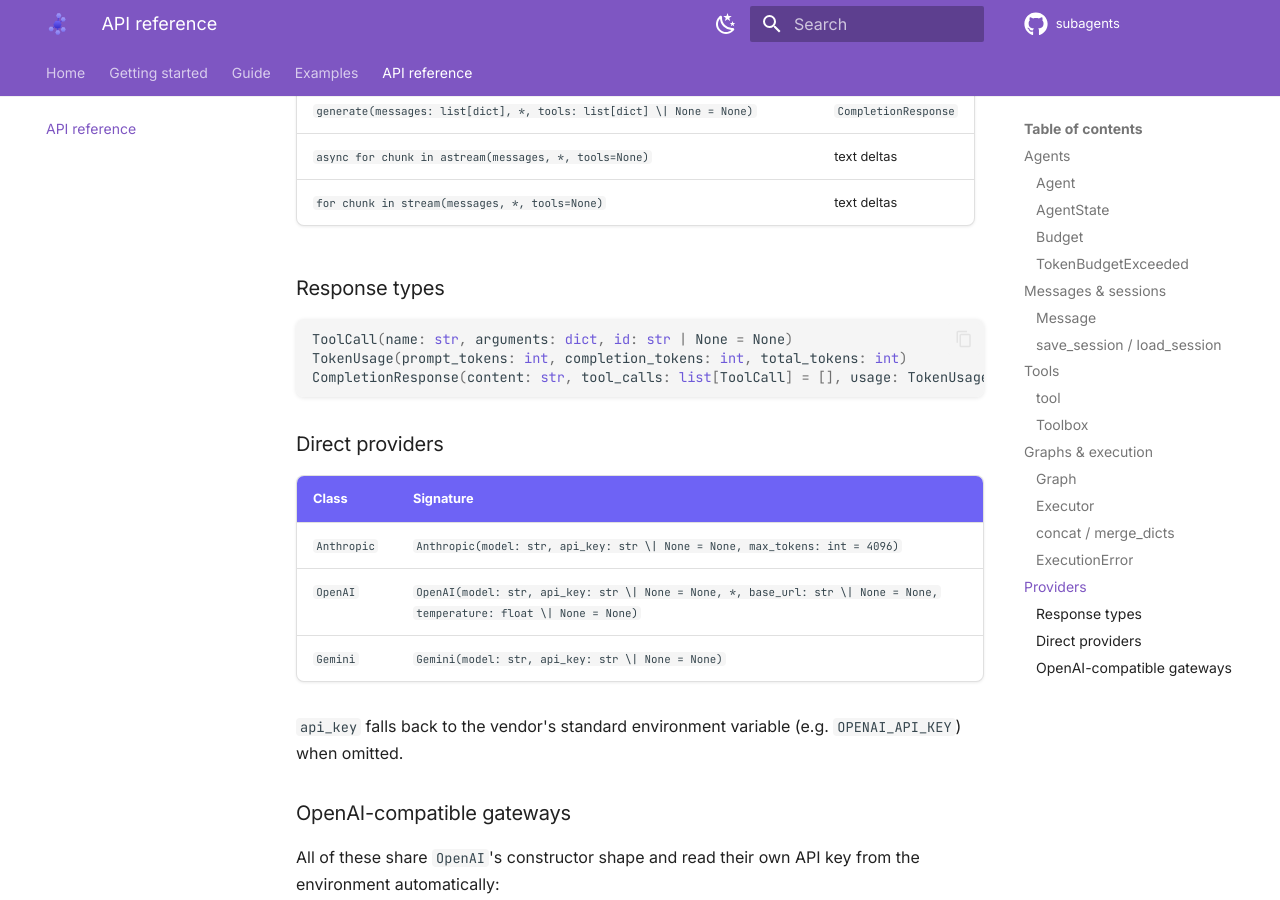
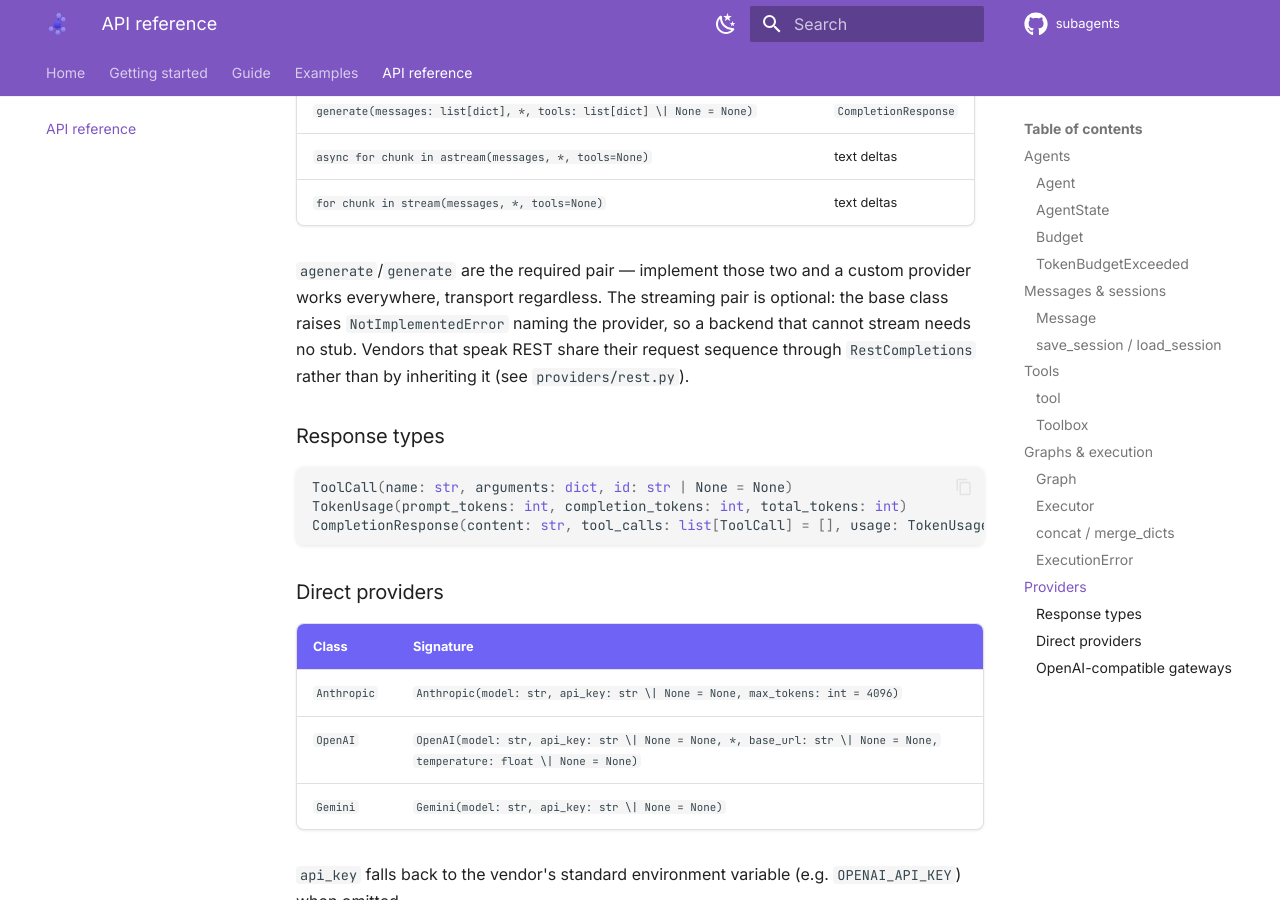
Before and after one commit to sayedshaun/deepharness, an MkDocs documentation site: the page built from docs/reference/api.md, in a window 1280 px wide and 900 px high, scrolled down 5050 px. Built offline with MkDocs 1.6.1 and Material for MkDocs 9.7.7, drawn with Linux system fonts in a browser that asks for light colours; comment, search, counter and statistics services are not loaded; some of the changed text lies outside the part shown.

Commit message:
docs: note read-only agent views and optional streaming

````diff
--- a/docs/reference/api.md
+++ b/docs/reference/api.md
@@ -184,6 +184,12 @@ Every provider below implements the same interface:
 | `async for chunk in astream(messages, *, tools=None)` | text deltas |
 | `for chunk in stream(messages, *, tools=None)` | text deltas |
 
+`agenerate`/`generate` are the required pair — implement those two and a custom provider works
+everywhere, transport regardless. The streaming pair is optional: the base class raises
+`NotImplementedError` naming the provider, so a backend that cannot stream needs no stub.
+Vendors that speak REST share their request sequence through `RestCompletions` rather than by
+inheriting it (see `providers/rest.py`).
+
 ### Response types
 
 ```python
````
Also changed, not shown: other parts of docs/reference/api.md (+3 -3 lines).
